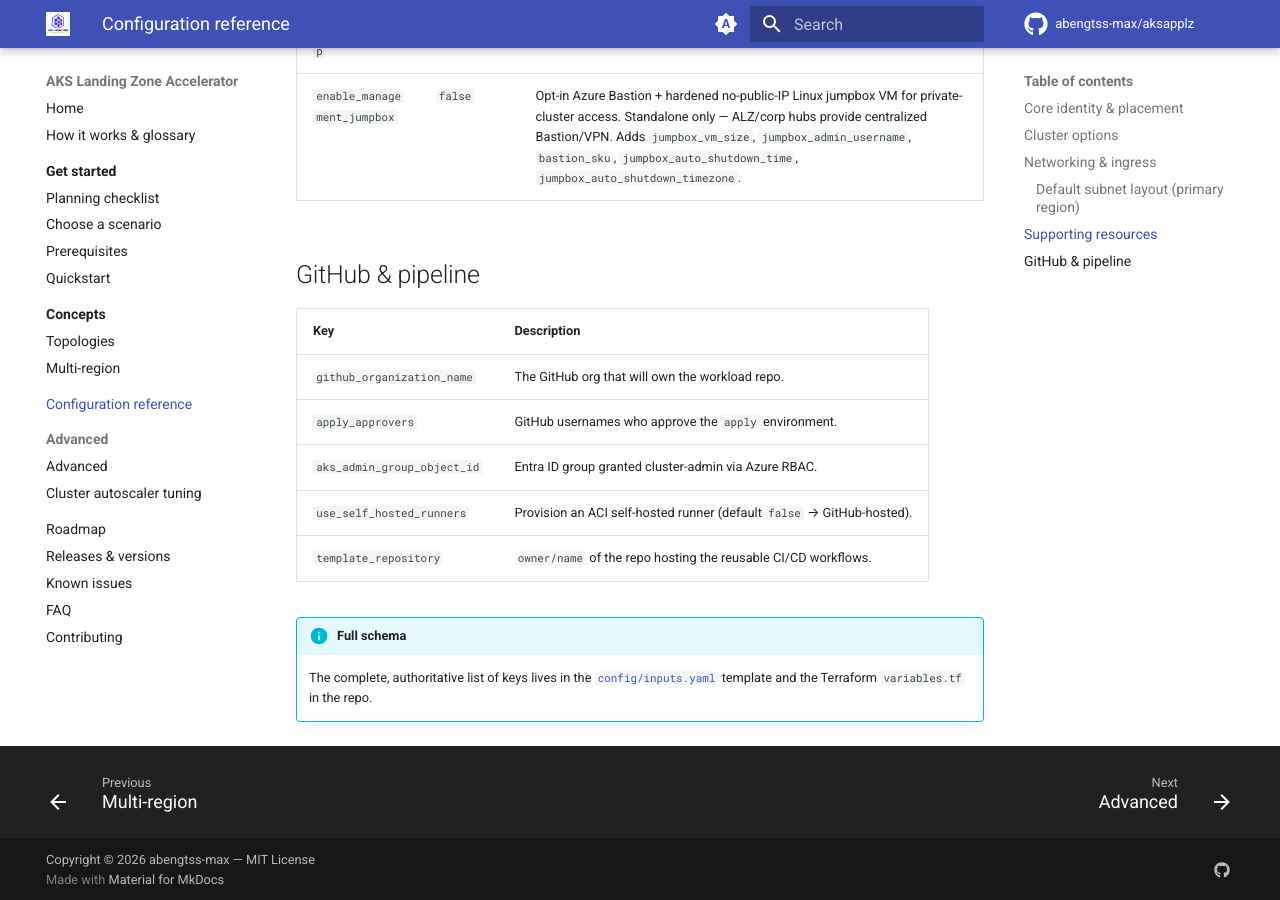
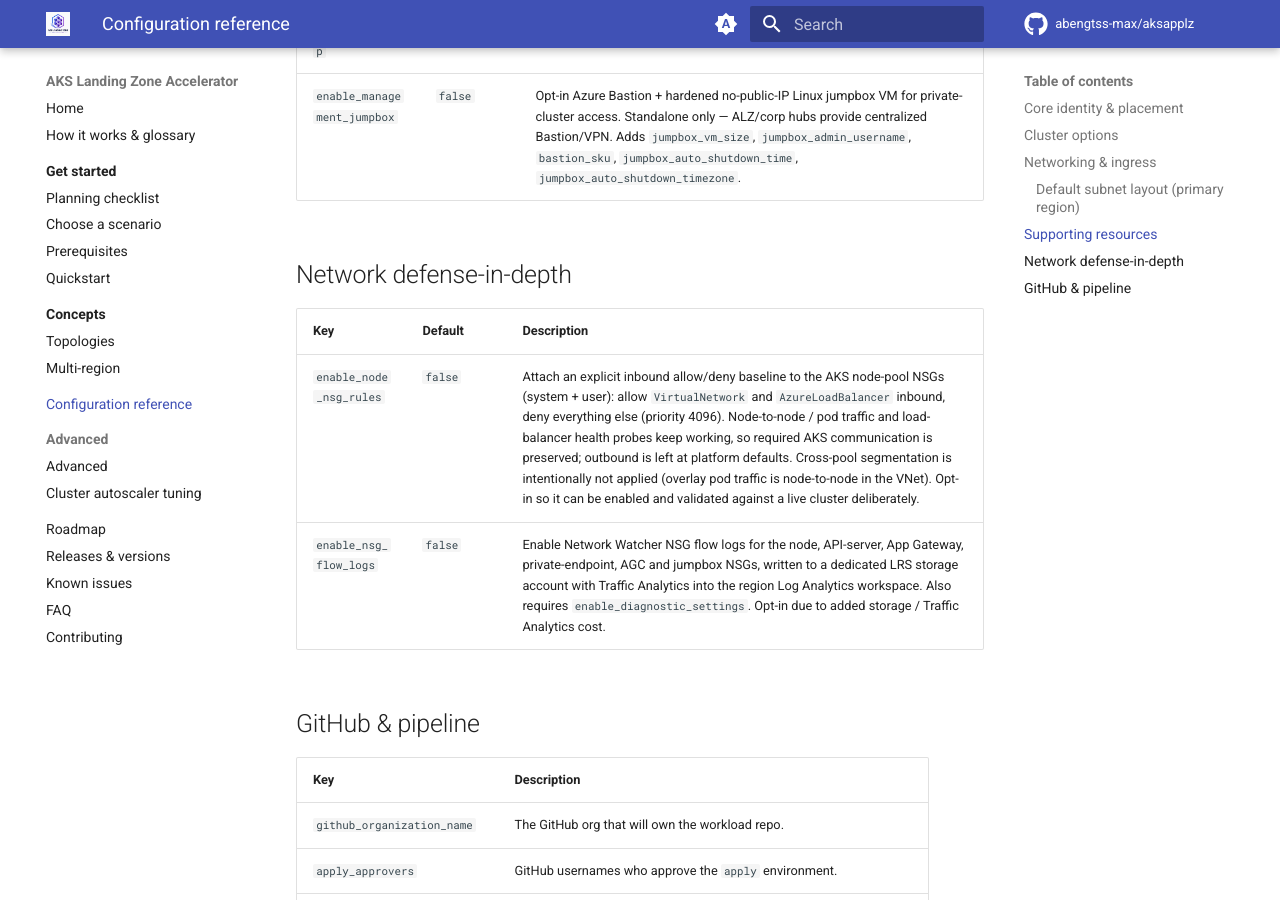
Before and after one commit to abengtss-max/aksapplz, an MkDocs documentation site: the page built from docs/reference/configuration.md, in a window 1280 px wide and 900 px high, scrolled down 2809 px. Built offline with MkDocs 1.6.1 and Material for MkDocs 9.7.7, drawn with Linux system fonts in a browser that asks for light colours; comment, search, counter and statistics services are not loaded.

Commit message:
feat: network defense-in-depth - node NSG rules + NSG flow logs (#23)
Add two opt-in (default false) controls: enable_node_nsg_rules attaches an explicit VNet/LoadBalancer allow + deny-all-else inbound baseline to the AKS node NSGs (preserving required node/pod/probe traffic), and enable_nsg_flow_logs enables Network Watcher flow logs for all region NSGs to a dedicated storage account with Traffic Analytics into the region Log Analytics workspace (also gated on enable_diagnostic_settings). Mirrored across both trees; terraform validate passes on both.

```diff
--- a/docs/reference/configuration.md
+++ b/docs/reference/configuration.md
@@ -65,6 +65,13 @@
 | `enable_backup` | scenario | Azure Backup for AKS. |
 | `enable_management_jumpbox` | `false` | Opt-in Azure Bastion + hardened no-public-IP Linux jumpbox VM for private-cluster access. Standalone only — ALZ/corp hubs provide centralized Bastion/VPN. Adds `jumpbox_vm_size`, `jumpbox_admin_username`, `bastion_sku`, `jumpbox_auto_shutdown_time`, `jumpbox_auto_shutdown_timezone`. |
 
+## Network defense-in-depth
+
+| Key | Default | Description |
+|---|---|---|
+| `enable_node_nsg_rules` | `false` | Attach an explicit inbound allow/deny baseline to the AKS node-pool NSGs (system + user): allow `VirtualNetwork` and `AzureLoadBalancer` inbound, deny everything else (priority 4096). Node-to-node / pod traffic and load-balancer health probes keep working, so required AKS communication is preserved; outbound is left at platform defaults. Cross-pool segmentation is intentionally not applied (overlay pod traffic is node-to-node in the VNet). Opt-in so it can be enabled and validated against a live cluster deliberately. |
+| `enable_nsg_flow_logs` | `false` | Enable Network Watcher NSG flow logs for the node, API-server, App Gateway, private-endpoint, AGC and jumpbox NSGs, written to a dedicated LRS storage account with Traffic Analytics into the region Log Analytics workspace. Also requires `enable_diagnostic_settings`. Opt-in due to added storage / Traffic Analytics cost. |
+
 ## GitHub & pipeline
 
 | Key | Description |
```
Also changed, not shown: 6 other files.
